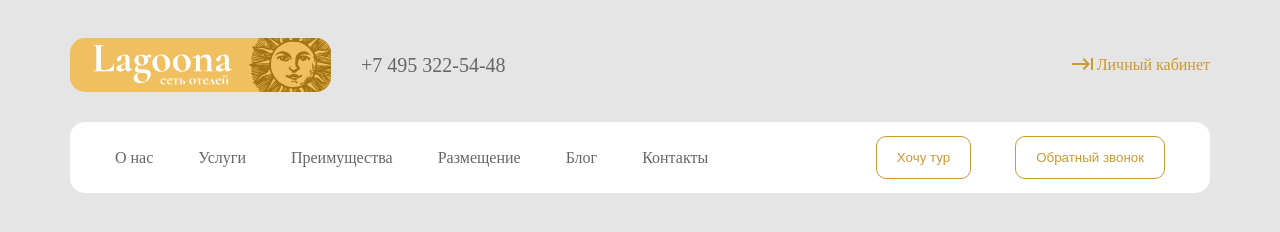
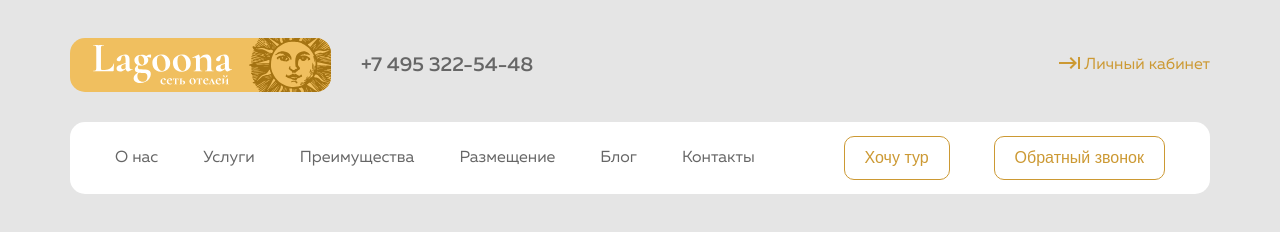
Before and after one commit to xkwwwww/lagoona, a plain HTML site: page index.html in a window 1280 px wide. Drawn offline with Linux system fonts and the light colour scheme.

Commit message:
added fonts + fixed styles in buttons

```diff
--- a/css/style.css
+++ b/css/style.css
@@ -1,3 +1,79 @@
+@font-face {
+    font-family: "Muller";
+    src: url("../fonts/MullerBold.woff") format("woff2"),
+    url("../fonts/MullerBold.woff") format("woff");
+    font-weight: bold;
+    font-style: normal;
+    font-display: swap;
+}
+
+@font-face {
+    font-family: "Muller";
+    src: url("../fonts/MullerLight.woff2") format("woff2"),
+    url("../fonts/MullerLight.woff") format("woff");
+    font-weight: 300;
+    font-style: normal;
+    font-display: swap;
+}
+
+@font-face {
+    font-family: "Muller";
+    src: url("/fonts/MullerBold.woff2") format("woff2"),
+    url("../fonts/MullerBold.woff") format("woff");
+    font-weight: bold;
+    font-style: normal;
+    font-display: swap;
+}
+
+@font-face {
+    font-family: "Muller";
+    src: url("../fonts/MullerLight.woff2") format("woff2"),
+    url("../fonts/MullerLight.woff") format("woff");
+    font-weight: 300;
+    font-style: normal;
+    font-display: swap;
+}
+
+@font-face {
+    font-family: "Muller";
+    src: url("../fonts/MullerRegular.woff2") format("woff2"),
+    url("../fonts/MullerRegular.woff") format("woff");
+    font-weight: normal;
+    font-style: normal;
+    font-display: swap;
+}
+
+@font-face {
+    font-family: "Muller";
+    src: url("../fonts/MullerMedium.woff2") format("woff2"),
+    url("../fonts/MullerMedium.woff") format("woff");
+    font-weight: 500;
+    font-style: normal;
+    font-display: swap;
+}
+
+@font-face {
+    font-family: "Muller";
+    src: url("../fonts/MullerRegular.woff2") format("woff2"),
+    url("../fonts/MullerRegular.woff") format("woff");
+    font-weight: normal;
+    font-style: normal;
+    font-display: swap;
+}
+
+@font-face {
+    font-family: "Muller";
+    src: url("../fonts/MullerMedium.woff2") format("woff2"),
+    url("../fonts/MullerMedium.woff") format("woff");
+    font-weight: 500;
+    font-style: normal;
+    font-display: swap;
+}
+
+html {
+    font-family: "Muller", sans-serif;
+}
+
 .body {
     background-color: #e5e5e5;
 }
@@ -86,6 +162,9 @@ ul {
     padding: 13px 20px;
     color: #CC9933;
     background-color: #fff;
+    font-weight: 400;
+    font-size: 16px;
+    line-height: 16px;
 }
 
 button {
```
Also changed, not shown: fonts/MullerBold.woff (added), fonts/MullerBold.woff2 (added), fonts/MullerLight.woff (added), fonts/MullerLight.woff2 (added), fonts/MullerMedium.woff (added), fonts/MullerMedium.woff2 (added), fonts/MullerRegular.woff (added), fonts/MullerRegular.woff2 (added).
